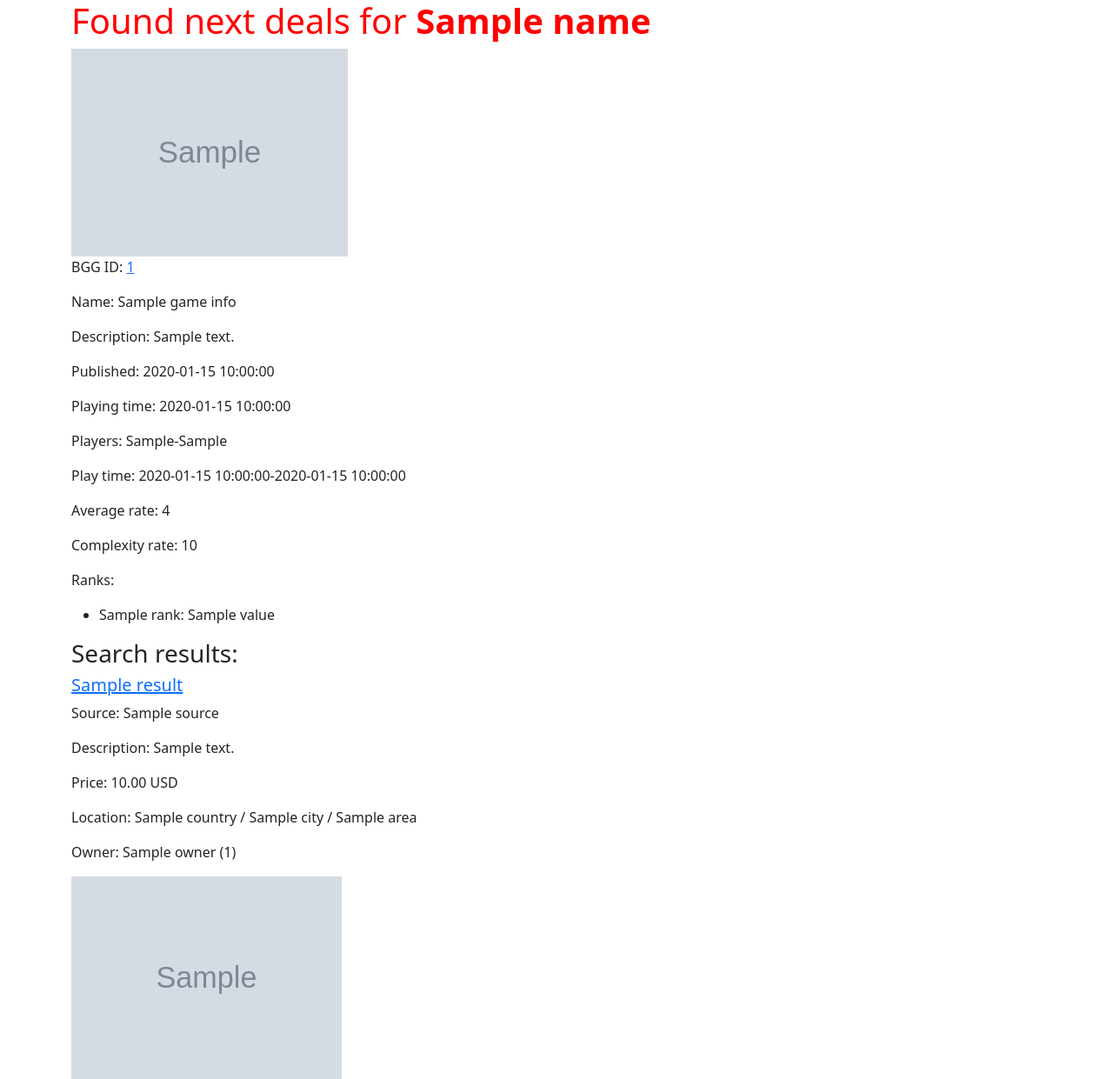
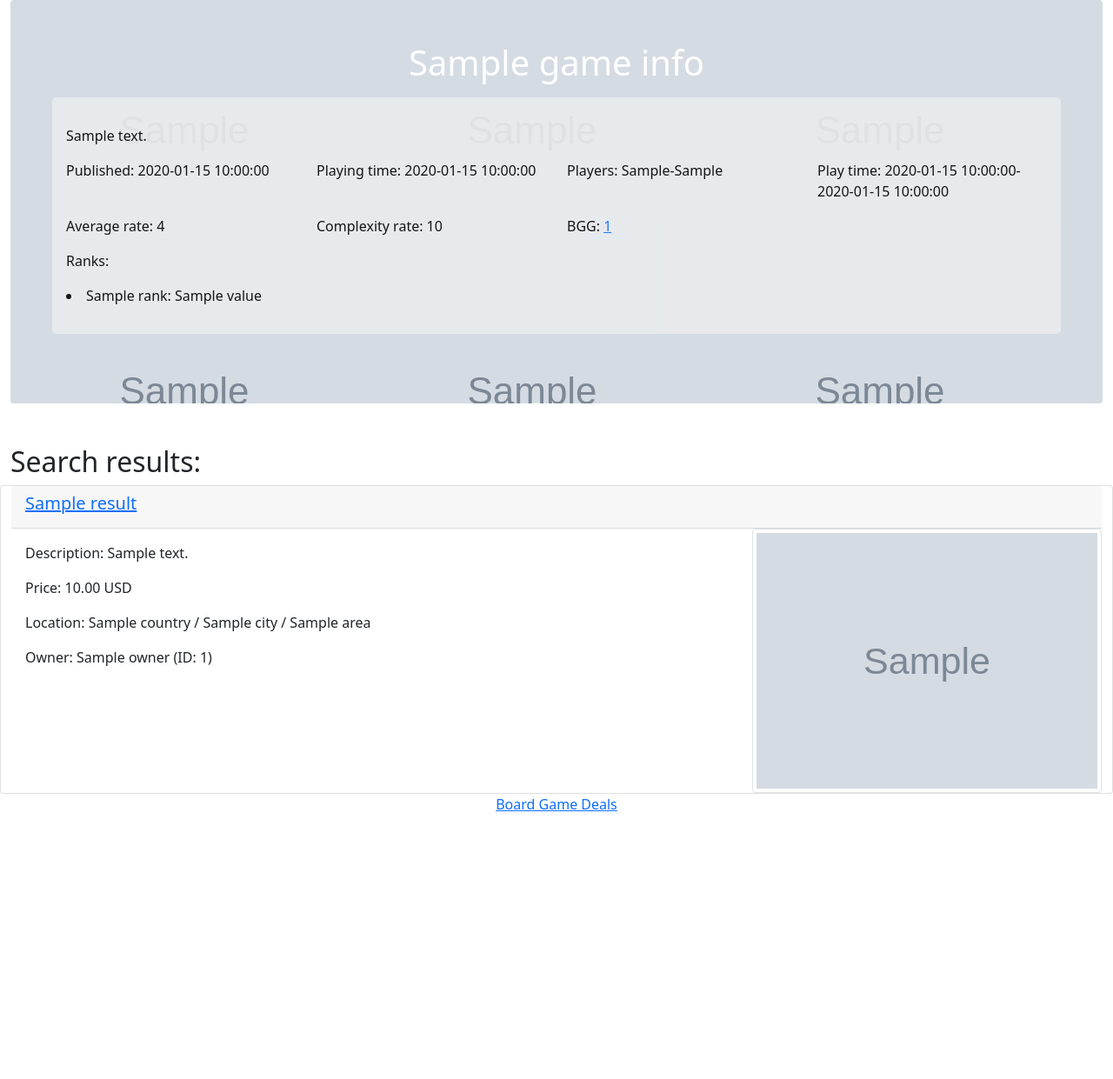
Before and after one commit to ar0ne/bg_deal, a Python web app: template templates/search.html in a window 1280 px wide. Shown: the whole page at 87% size. After the commit the page ends 933 px from the top, so only its background shows below. Run offline with Jinja, Linux system fonts and the light colour scheme; the template is opened without the code that fills it: most values are stand-ins (such as "Sample title", 1, 10 or a date in 2020); grey boxes marked "Sample" are stand-in pictures.

Commit message:
update ui

```diff
--- a/bgd/constants.py
+++ b/bgd/constants.py
@@ -1,6 +1,6 @@
-BELARUS = "Belarus"
-KUFAR = "Kufar"
+BELARUS = "Беларусь"
+KUFAR = "kufar"
 ONLINER = "onliner"
 OZBY = "ozby"
 OZON = "ozon"
-WILDBERRIES = "Wildberries"
+WILDBERRIES = "wb"
--- a/static/styles.css
+++ b/static/styles.css
@@ -1,3 +1,34 @@
-h1 {
-    color: red
+.game_info {
+    padding: 2rem 1rem;
+    margin-bottom: 2rem;
+    background-color: #e9ecef;
+    border-radius: .3rem;
+    opacity: 90%;
+    color: black;
 }
+
+.kufar-logo {
+    content: url("https://content.kufar.by/static/frontend/svg/logo-big.svg");
+    float: right;
+    height: 2em;
+}
+.wb-logo {
+    content: url("https://static.wbstatic.net/i/header/logo-v1.svg");
+    float: right;
+    height: 2em;
+}
+.ozon-logo {
+    content: url("https://cdn1.ozone.ru/s3/cms/13/te9/logo-logo-ozon-blue.svg");
+    float: right;
+    height: 2em;
+}
+.ozby-logo {
+    content: url("https://oz.by/img/module-header/logo.v1633928893.png");
+    float: right;
+    height: 2em;
+}
+.onliner-logo {
+    content: url("https://gc.onliner.by/images/logo/onliner_logo.v3@2x.png");
+    float: right;
+    height: 2em;
+}
--- a/templates/base.html
+++ b/templates/base.html
@@ -11,8 +11,8 @@
 </head>
 <body>
 <div id="content">{% block content %}{% endblock %}</div>
-<div id="footer">
-    {% block footer %}{% endblock %}
+<div id="footer" class="text-center">
+    {% block footer %}<a href="https://github.com/ar0ne/bg_deal">Board Game Deals</a>{% endblock %}
 </div>
 </body>
 </html>
--- a/templates/search.html
+++ b/templates/search.html
@@ -2,62 +2,78 @@
 {% block title %}Search results!{% endblock %}
 
 {% block content %}
-<div class="container">
 
-    <h1>Found next deals for <b>{{ name }}</b></h1>
 
-    <div class="row" id="game_info">
-        <img src="{{ game_info.image }}" class="rounded" alt="Game image" style="max-width: 30%">
-
-        <p>BGG ID: <a href="{{ game_info.url }}">{{ game_info.id }}</a></p>
-        <p>Name: {{ game_info.name }}</p>
-        <p>Description: {{ game_info.description }}</p>
-        <p>Published: {{ game_info.year_published }}</p>
-        <p> Playing time: {{ game_info.playing_time }}</p>
-        <p>Players: {{ game_info.min_players }}-{{ game_info.max_players }}</p>
-        <p>Play time: {{ game_info.min_play_time }}-{{ game_info.max_play_time }}</p>
-        <p>Average rate: {{ game_info.statistics.avg_rate }}</p>
-        <p>Complexity rate: {{ game_info.statistics.weight }}</p>
-        <div class="col">
+<div class="container-fluid">
+    <div class="bg-image p-5 shadow-1-strong rounded mb-5 text-white"
+         style="background-image: url('{{ game_info.image }}');">
+        <h1 class="mb-3 text-center">{{ game_info.name }}</h1>
+        <div class="game_info">
+            <p>{{ game_info.description }}</p>
+            <div class="row">
+                <div class="col-3"><p>Published: {{ game_info.year_published }}</p></div>
+                <div class="col-3"><p>Playing time: {{ game_info.playing_time }}</p></div>
+                <div class="col-3"><p>Players: {{ game_info.min_players }}-{{ game_info.max_players }}</p></div>
+                <div class="col-3"><p>Play time: {{ game_info.min_play_time }}-{{ game_info.max_play_time }}</p></div>
+            </div>
+            <div class="row">
+                <div class="col-3"><p>Average rate: {{ game_info.statistics.avg_rate }}</p></div>
+                <div class="col-3"><p>Complexity rate: {{ game_info.statistics.weight }}</p></div>
+                <div class="col-3"><p>BGG: <a href="{{ game_info.url }}">{{ game_info.id }}</a></p></div>
+            </div>
+            <div class="row">
+                <div class="col-3">
                     <p>Ranks:</p>
-            <ul>
                     {% for rank in game_info.statistics.ranks %}
                     <li>{{ rank.name }}: {{ rank.value }}</li>
                     {% endfor %}
-            </ul>
+                </div>
+
+            </div>
         </div>
     </div>
 
-    <h3>Search results:</h3>
-    <div class="row" id="search_results">
+    <h2>Search results:</h2>
+    <div class="row search_result" id="search_results">
         {% if not results %}
         <p>No results. :(</p>
         {% endif %}
         {% for result in results %}
+            <div class="card">
+                <div class="card-header">
+                    <h5 class="card-title>">
+                        <a class="card-title" href="{{ result.url }}">{{ result.subject }}</a>
+                        <img class="{{ result.source }}-logo"/>
+                    </h5>
+                </div>
+                <div class="card-block">
                     <div class="row">
-                <h5><a href="{{ result.url }}">{{ result.subject }}</a></h5>
-                <p>Source: {{ result.source }}</p>
-                <p>Description: {{ result.description }}</p>
-
-                <p>Price: {% if result.price %}
+                        <div class="col-md-8">
+                            <div class="card-body">
+                                <p class="card-text">Description: {% if result.description %}{{ result.description }}{% else %}N/A{% endif %}</p>
+                                <p class="card-text">Price: {% if result.price %}
                                     {% for currency, price in result.price %}
                                     {{ "%.2f"|format(price/100) }} {{ currency }}{% if not loop.last %} /{% endif %}
                                     {% endfor %}
                                     {% else %}N/A{% endif %}
                                 </p>
                                 {% if result.location %}
-                <p>Location: {{ result.location.country }} / {{ result.location.city }} / {{ result.location.area }} </p>
+                                <p class="card-text">Location: {{ result.location.country }} / {{ result.location.city }} / {{ result.location.area }} </p>
                                 {% endif %}
                                 {% if result.owner %}
-                <p>Owner: {{ result.owner.name }} ({{ result.owner.id }})</p>
-                {% endif %}
-                {% if result.images %}
-                    <img src="{{ result.images[0] }}" alt="Search result image" class="rounded" style="max-width: 30%">
+                                <p class="card-text">Owner: {{ result.owner.name }} (ID: {{ result.owner.id }})</p>
                                 {% endif %}
                             </div>
-            <br/>
+                        </div>
+                        <div class="col-md-4">
+                            {% if result.images %}
+                            <img src="{{ result.images[0] }}" alt="Search result image" class="rounded img-thumbnail float-right">
+                            {% endif %}
+                        </div>
+                    </div>
+                </div>
+            </div>
         {% endfor %}
     </div>
-
 </div>
 {% endblock %}
```
Also changed, not shown: bgd/endpoints.py (+75 -5 lines). Lines whose indentation alone changed are shown as unchanged.
